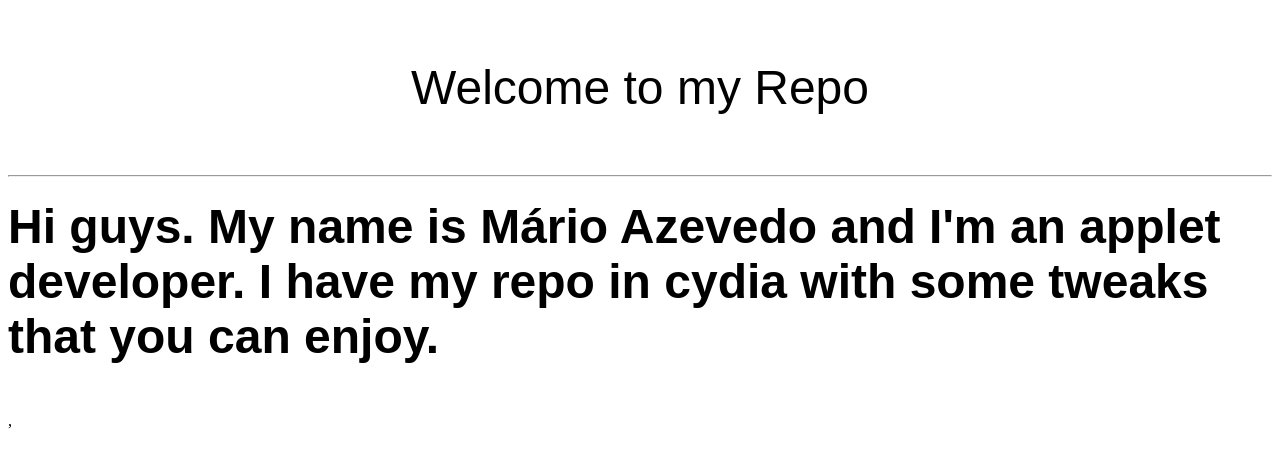
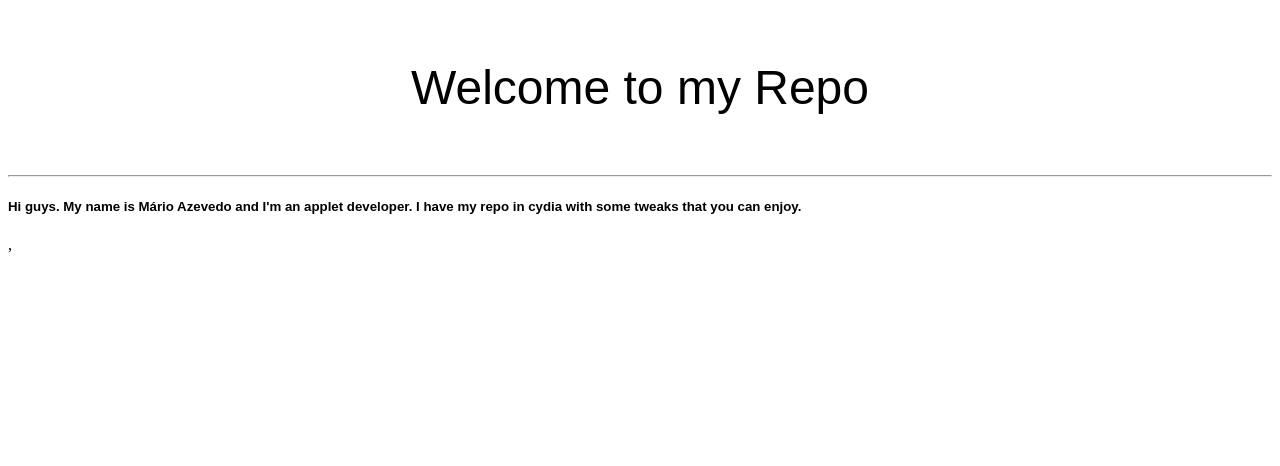
Before and after one commit to MarioAzevedo/marioazevedo.github.io, a plain HTML site: page index.html in a window 1280 px wide. Drawn offline with Linux system fonts and the light colour scheme.

Commit message:
index.html

```diff
--- a/index.html
+++ b/index.html
@@ -15,7 +15,7 @@
 <br>
 <hr>
 
-  <h5><p><font color="#000000" face="arial" size="23"> Hi guys. My name is Mário Azevedo and I'm an applet developer. I have my repo in cydia with some tweaks that you can enjoy.
+  <h5><p><font color="#000000" face="arial"> Hi guys. My name is Mário Azevedo and I'm an applet developer. I have my repo in cydia with some tweaks that you can enjoy.
 
 	  </h5> </p> </font>
 
```
